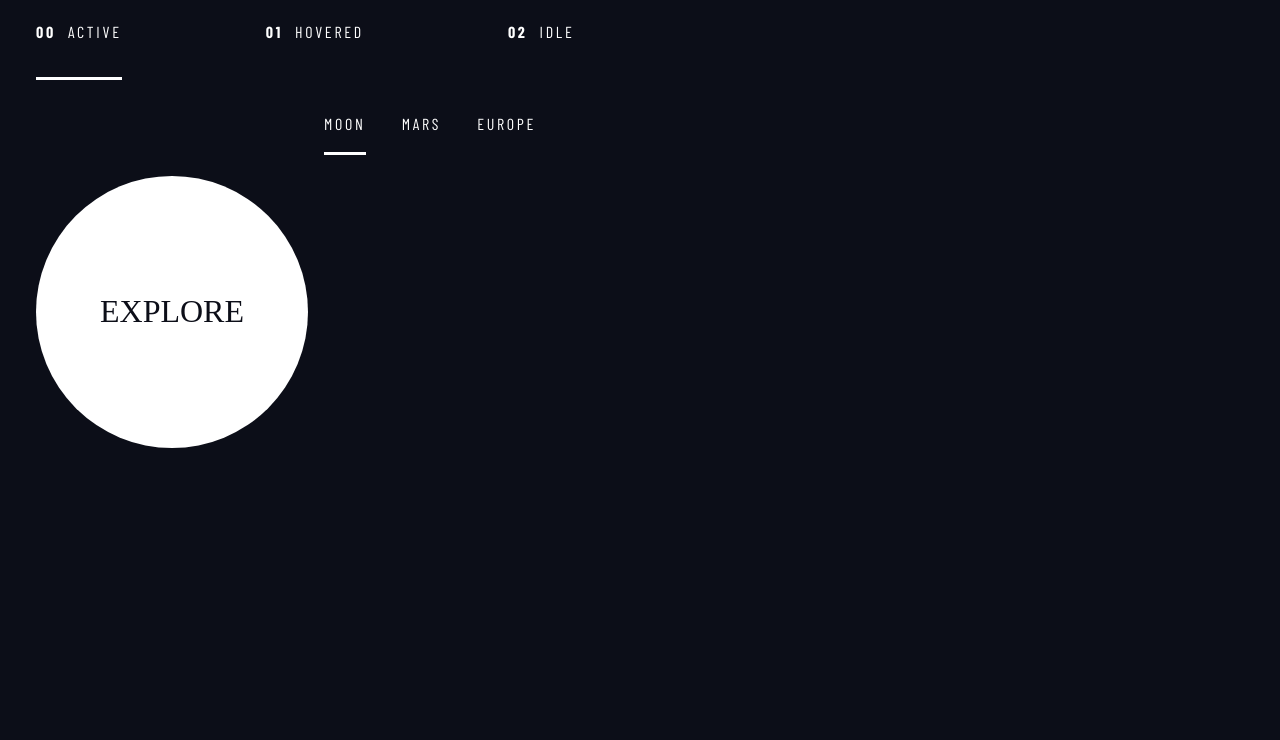
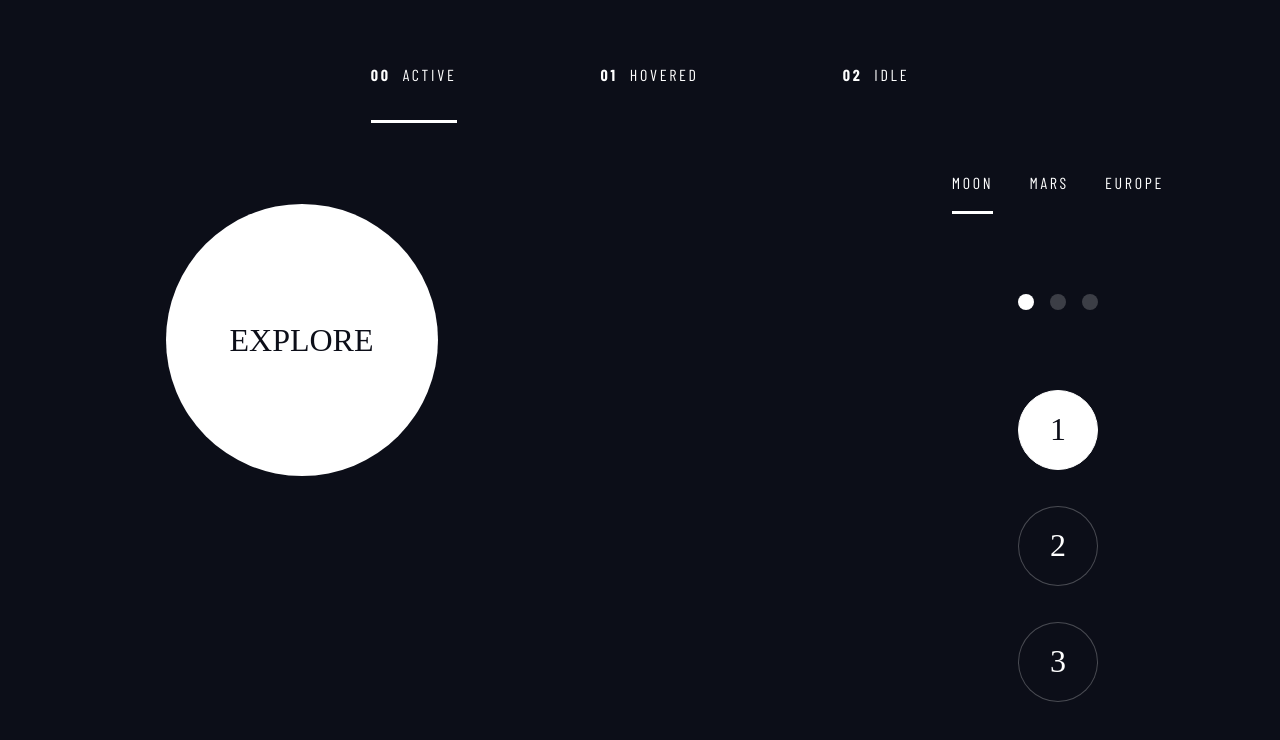
Before and after one commit to suzannepach/space-travel-website, a website built with webpack: page design-system.html in a window 1280 px wide. Shown: the part 1369-2109 px from the top of the page. Before the commit the page ends 1924 px from the top, so only its background shows below. Built offline with nearby package versions, Linux system fonts and the light colour scheme; a web font is replaced by a local one.

Commit message:
Added styles for number indicators plus some inline layout styles for the design system

```diff
--- a/design-system.html
+++ b/design-system.html
@@ -10,7 +10,7 @@
     </head>
     <body>
 
-        <div class="container">
+        <div class="container" style="max-width: 70rem;">
             <h1 class="uppercase">Design system</h1>
 
             <section id="colors" style="margin: 4rem 0">
@@ -90,7 +90,7 @@
 
             </section>
 
-            <section class="flow" id="interactive-elements">
+            <section class="flow grid" id="interactive-elements" style="justify-items: center;">
                 <h2 class="numbered-title"><span>03</span> Interactive elements</h2>
 
                 <!-- navigation -->
@@ -102,13 +102,13 @@
                     </nav>
                 </div>
 
-                <div class="flex">
-                    <div style="margin-top: 5rem">
+                <div class="flex" style="width: 100%; justify-content: space-between;">
+                    <div style="margin: 2.75em;">
                         <!-- explore button -->
                         <a href="#" class="large-button bg-white text-dark fs-600 ff-serif uppercase">Explore</a>
                     </div>
 
-                    <div style="margin-bottom: 50vh">
+                    <div class="flow grid" style="margin-bottom: 50vh; --flow-space: 4rem; justify-items: center;">
                         <!-- Tabs -->
                         <div class="tab-list underline-indicators flex">
                             <button aria-selected="true" class="uppercase text-accent bg-dark fs-300 ff-sans-cond text-white letter-spacing-2">Moon</button>
@@ -116,9 +116,17 @@
                             <button aria-selected="false" class="uppercase text-accent bg-dark fs-300 ff-sans-cond text-white letter-spacing-2">Europe</button>
                         </div>
                         <!-- Dots -->
-
+                        <div class="dot-indicators flex">
+                            <button aria-selected="true"><span class="sr-only">Slide title</span></button>
+                            <button aria-selected="false"><span class="sr-only">Slide title</span></button>
+                            <button aria-selected="false"><span class="sr-only">Slide title</span></button>
+                        </div>
                         <!-- Numbers -->
-
+                        <div class="number-indicators grid">
+                            <button class="fs-600 ff-serif text-white bg-dark" aria-selected="true">1</button>
+                            <button class="fs-600 ff-serif text-white bg-dark" aria-selected="false">2</button>
+                            <button class="fs-600 ff-serif text-white bg-dark" aria-selected="false">3</button>
+                        </div>
                     </div>
 
                 </div>
@@ -126,5 +134,6 @@
 
         </div>
 
+        <script src="index.pack.js"></script>
     </body>
 </html>
--- a/index.css
+++ b/index.css
@@ -263,3 +263,51 @@ so I have directly selected the li and button elements instead: */
 .tab-list {
     --gap: 2em;
 }
+
+.dot-indicators > * {
+    cursor: pointer;
+    border: none;
+    background-color: hsl( var(--clr-white) / .2 );
+    padding: 0 .5rem;
+    aspect-ratio: 1;
+    border-radius: 50%;
+}
+
+/* .dot-indicators > *:hover
+Combining the star with hover like above works in Scrimba and codepen,
+but it doesn't work in any browser I try,
+so I have directly selected the button elements instead: */
+.dot-indicators > button:hover,
+.dot-indicators > button:focus {
+    background-color: hsl( var(--clr-white) / .5 );
+}
+
+.dot-indicators > [aria-selected="true"] {
+    background-color: hsl( var(--clr-white) / 1);
+}
+
+.number-indicators {
+    --gap: 2em;
+}
+
+.number-indicators > * {
+    width: 2.5em;
+    border: 1px solid hsl( var(--clr-white) / .25 );
+    aspect-ratio: 1;
+    border-radius: 50%;
+}
+
+.number-indicators > [aria-selected="true"] {
+    background-color: hsl( var(--clr-white) / 1);
+    border: 1px solid hsl( var(--clr-white) / 1 );
+    color: hsl( var(--clr-dark));
+}
+
+/* .number-indicators > *:hover
+Combining the star with hover like above works in Scrimba and codepen,
+but it doesn't work in any browser I try,
+so I have directly selected the button elements instead: */
+.number-indicators > button:hover,
+.number-indicators > button:focus {
+    border: 1px solid hsl( var(--clr-white) / 1 );
+}
```
